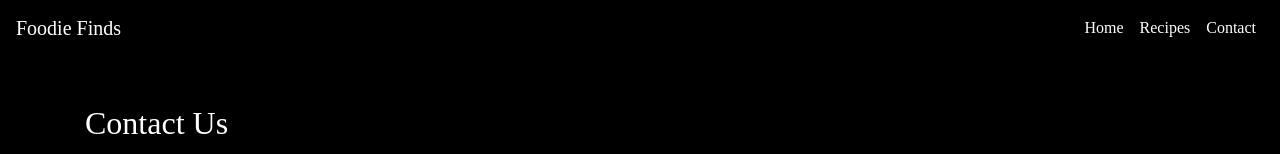
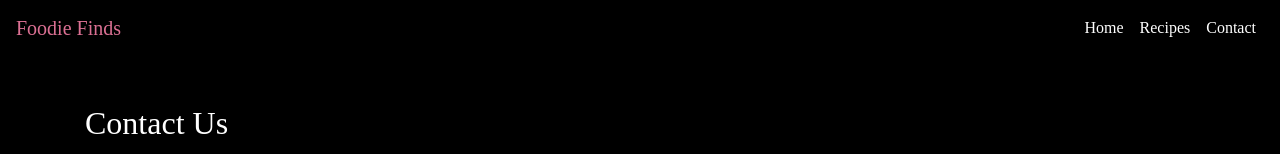
Before and after one commit to Megha-Praveen/recipe_website, a plain HTML site: page contact.html in a window 1280 px wide. Shown: the top 154 px of the page. Drawn offline with nearby package versions, Linux system fonts and the light colour scheme; a web font is replaced by a local one.

Commit message:
third commit

```diff
--- a/contact.html
+++ b/contact.html
@@ -11,7 +11,7 @@
 
   <!-- Navbar -->
   <nav class="navbar navbar-expand-lg navbar-dark bg-black">
-    <a class="navbar-brand" href="#">Foodie Finds</a>
+    <a class="navbar-brand" style="color: palevioletred;"  href="#">Foodie Finds</a>
     <button class="navbar-toggler" type="button" data-toggle="collapse" data-target="#navbarNav">
       <span class="navbar-toggler-icon"></span>
     </button>
```
Also changed, not shown: recipe-detail.html (+1 -1 lines), recipe-detail2.html (+1 -1 lines), recipe-detail3.html (+1 -1 lines), recipe-detail4.html (+1 -1 lines), recipe-detail5.html (+1 -1 lines), recipes.html (+1 -1 lines).
